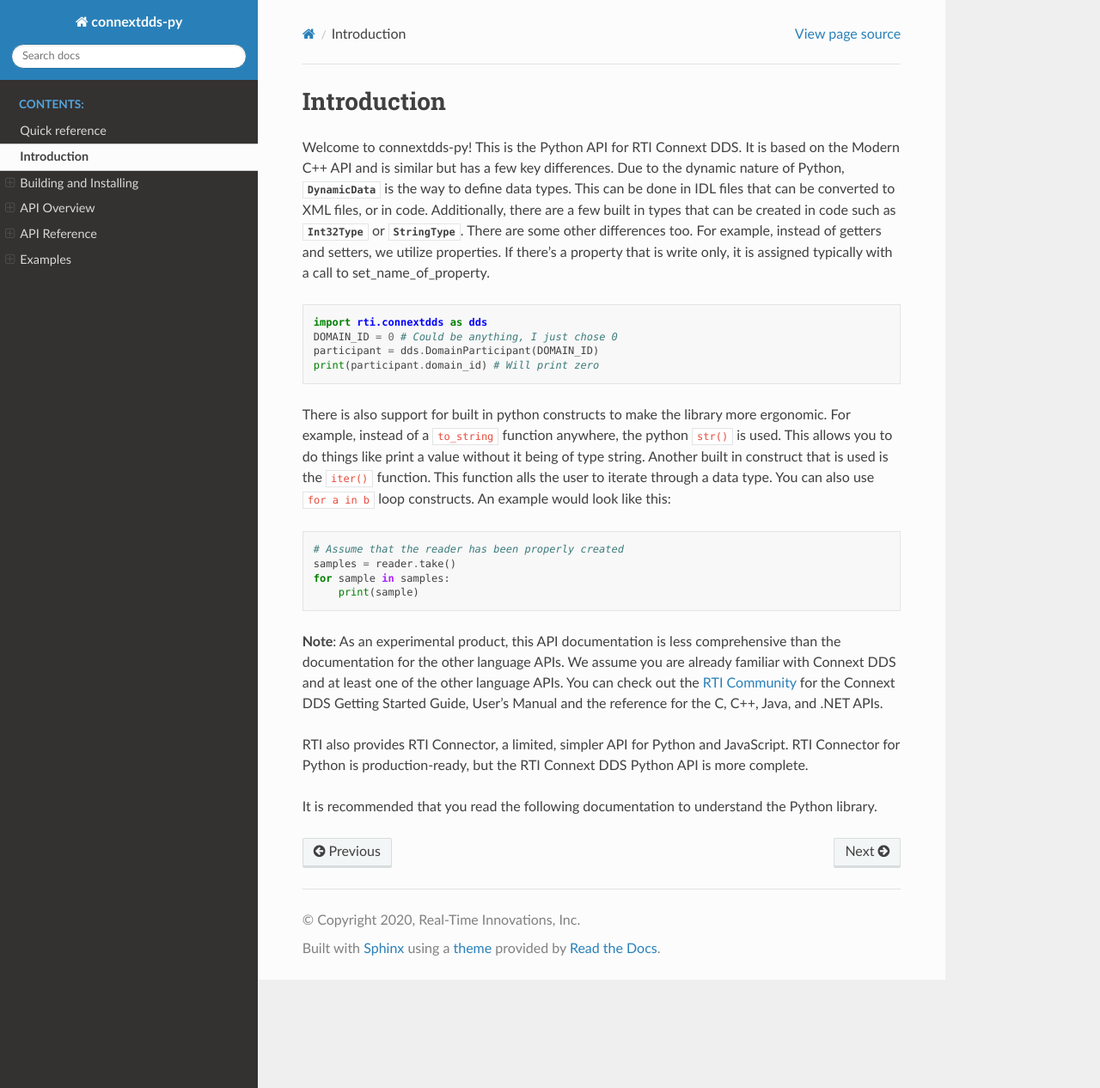
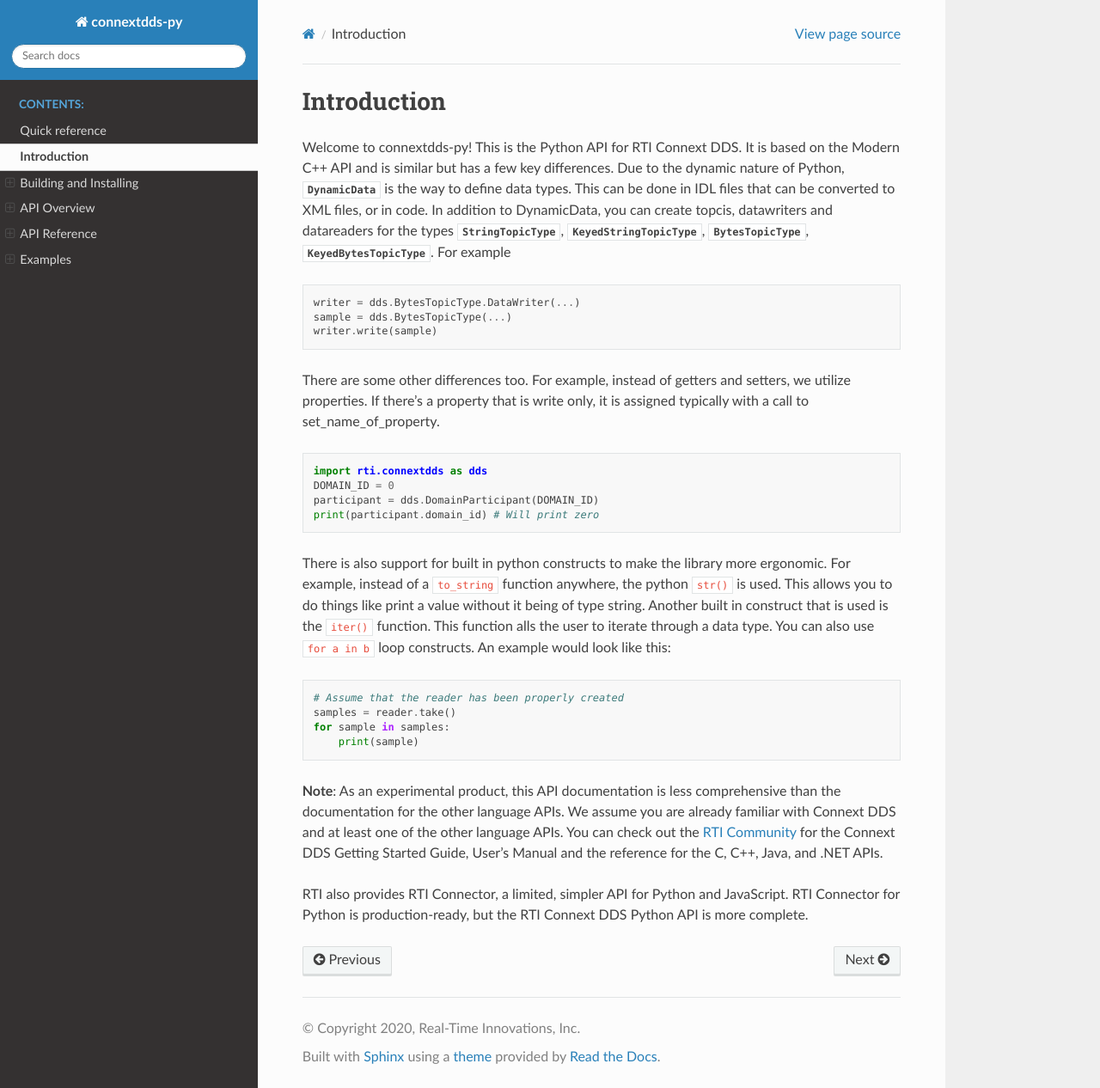
Before and after one commit to rticommunity/connextdds-py, a Sphinx documentation site: the page built from docs/source/intro.rst, in a window 1280 px wide and 1266 px high. Shown: the whole window at 86% size. Built offline with Sphinx 7.4.7 and the Read the Docs theme 2.0.0, drawn with Linux system fonts in a browser that asks for light colours.

Commit message:
Finished Alex's suggestions

```diff
--- a/docs/source/examples.rst
+++ b/docs/source/examples.rst
@@ -7,13 +7,13 @@
 =====================
 
 The RTI Getting Started Guide can be found
-`here <https://github.com/rticommunity/rticonnextdds-getting-started>`_.
+`in this repository <https://github.com/rticommunity/rticonnextdds-getting-started>`_.
 It is recommended that you clone the repository.
 After cloning, you should enter the folder 1_hello_world/python and
 there will be a readme. The readme will include instructions for
 how to go through the example.
 For a full walkthrough, you can go
-`here <https://community.rti.com/static/documentation/connext-dds/6.0.1/doc/manuals/connext_dds/getting_started/index.html>`_.
+`to this page <https://community.rti.com/static/documentation/connext-dds/6.0.1/doc/manuals/connext_dds/getting_started/index.html>`_.
 This is the Getting Started Guide for Modern C++. The Python Guide is a translation
 of the Modern C++ version so the Modern C++ Getting Started Guide is a great resource.
 
--- a/docs/source/intro.rst
+++ b/docs/source/intro.rst
@@ -7,9 +7,18 @@
 It is based on the Modern C++ API and is similar but has a few key
 differences. Due to the dynamic nature of Python, :class:`DynamicData` is
 the way to define data types. This can be done in IDL files that
-can be converted to XML files, or in code. Additionally, there are
-a few built in types that can be created in code such as :class:`Int32Type`
-or :class:`StringType`. There are some other differences too.
+can be converted to XML files, or in code. In addition to DynamicData,
+you can create topcis, datawriters and datareaders for the types
+:class:`StringTopicType`, :class:`KeyedStringTopicType`,
+:class:`BytesTopicType`, :class:`KeyedBytesTopicType`. For example
+
+.. code-block:: python
+
+    writer = dds.BytesTopicType.DataWriter(...)
+    sample = dds.BytesTopicType(...)
+    writer.write(sample)
+
+There are some other differences too.
 For example, instead of getters and setters, we utilize properties.
 If there's a property that is write only, it is assigned typically
 with a call to set_name_of_property.
@@ -17,7 +26,7 @@
 .. code-block:: python
 
     import rti.connextdds as dds
-    DOMAIN_ID = 0 # Could be anything, I just chose 0
+    DOMAIN_ID = 0
     participant = dds.DomainParticipant(DOMAIN_ID)
     print(participant.domain_id) # Will print zero
 
@@ -48,6 +57,3 @@
 RTI also provides RTI Connector, a limited, simpler API for Python
 and JavaScript. RTI Connector for Python is production-ready, but
 the RTI Connext DDS Python API is more complete.
-
-It is recommended that you read the following documentation to
-understand the Python library.
--- a/docs/source/participant.rst
+++ b/docs/source/participant.rst
@@ -11,7 +11,7 @@
 .. code-block:: python
 
     import rti.connextdds as dds
-    DOMAIN_ID = 0 # Could be anything, I just chose 0
+    DOMAIN_ID = 0
     participant = dds.DomainParticipant(DOMAIN_ID)
 
 Optionally, you can also create a participant using a :code:`with`
```
Also changed, not shown: docs/source/types.rst (+62 -0 lines).
